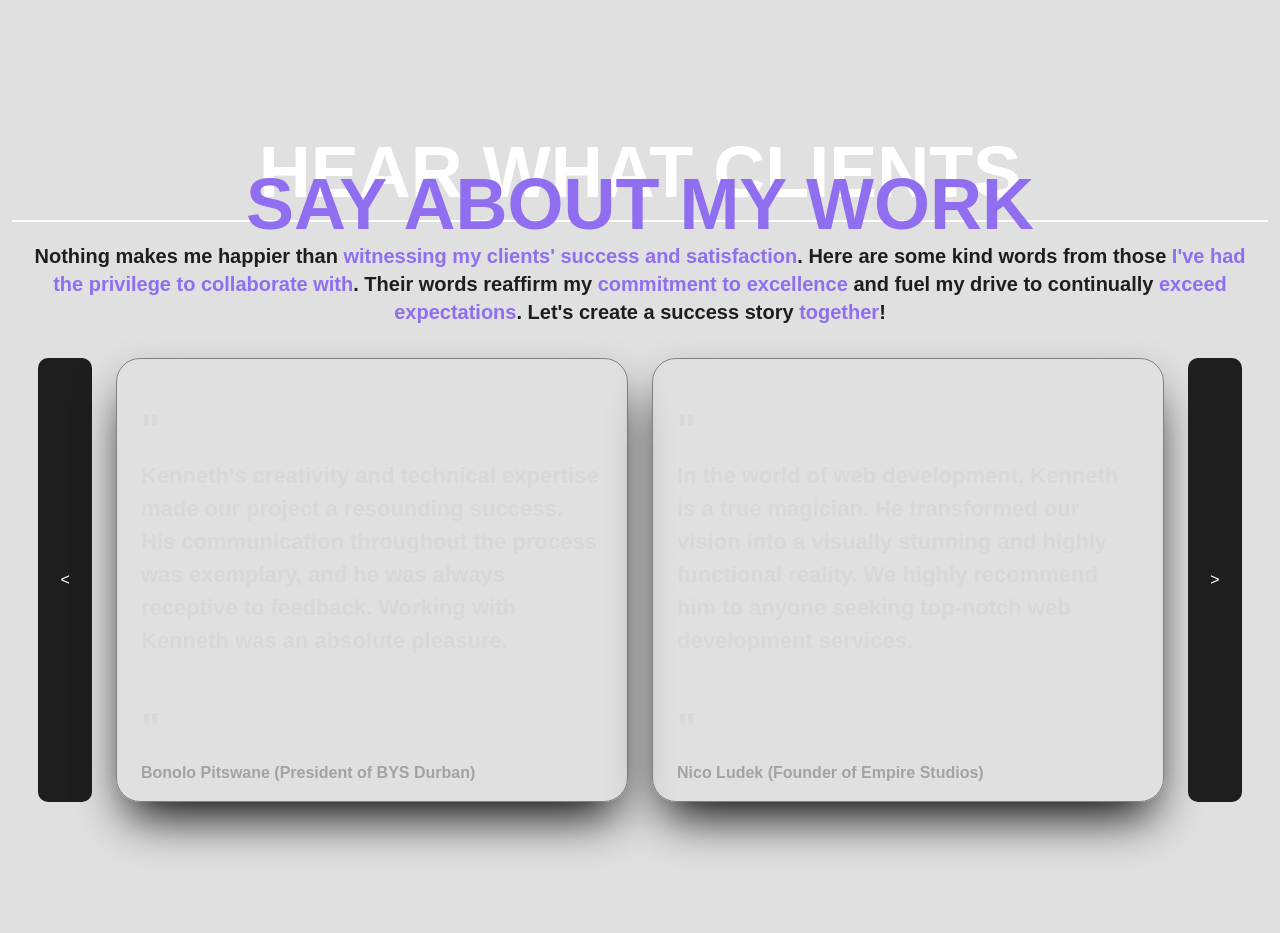
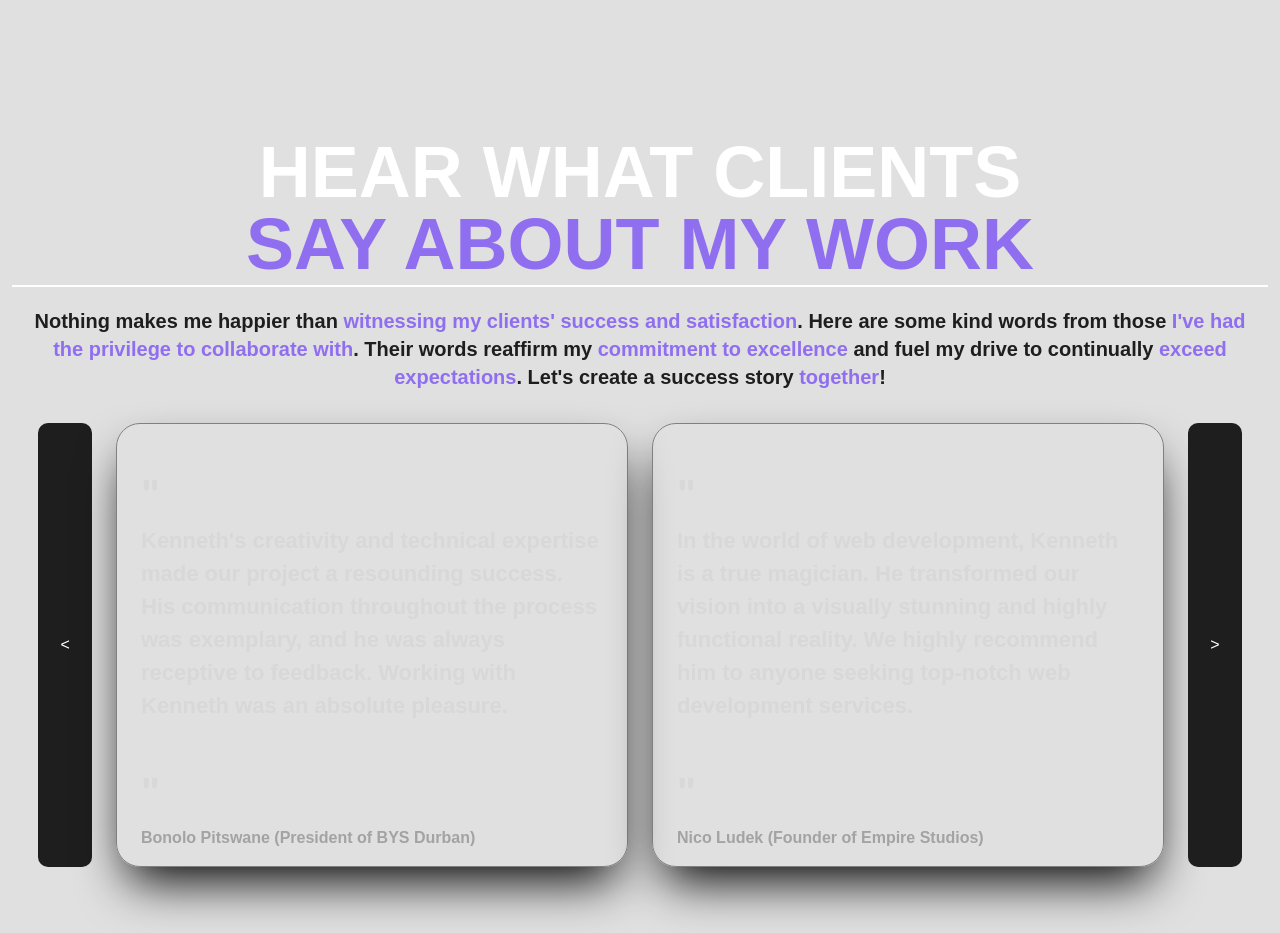
Before and after one commit to Abbbtle/kenneth-basjan-portfolio-website, a React (Vite) app: page / in a window 1280 px wide. Shown: the part 8380-9313 px from the top of the page. Built offline with nearby package versions, Linux system fonts and the light colour scheme.

Commit message:
Minor alignment (mb) fix on testimonial heading

```diff
--- a/src/components/Testimonials.jsx
+++ b/src/components/Testimonials.jsx
@@ -54,12 +54,12 @@ const Testimonials = () => {
 
     return (
       <div>
-        <h2 className='text-5xl md:text-[72px] font-bold text-white uppercase text-center mt-40 md:mb-[-40px]'>
+        <h2 className='text-5xl md:text-[72px] font-bold text-white uppercase text-center mt-40'>
           Hear what clients
         </h2>
         <h2 className='text-5xl md:text-[72px] font-bold text-[#906EF0] uppercase text-center'>
           Say about my work
-          <div className='mx-1 mt-[-15px] md:mt-[-40px]'><HorizontalRule/></div>
+          <div className='mx-1 mt-[-15px]'><HorizontalRule/></div>
         </h2>
         <p className='text-lg md:text-[20px] font-semibold text-center mx-5'>
           Nothing makes me happier than <span className="text-[#906EF0]">witnessing my clients' success and satisfaction</span>. Here are some kind
```
